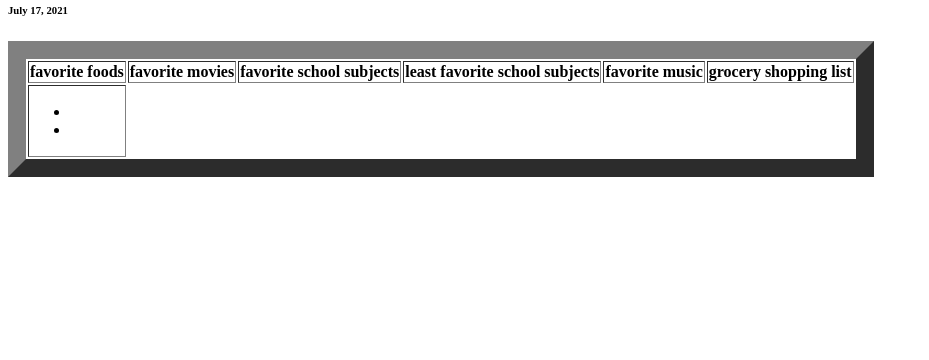
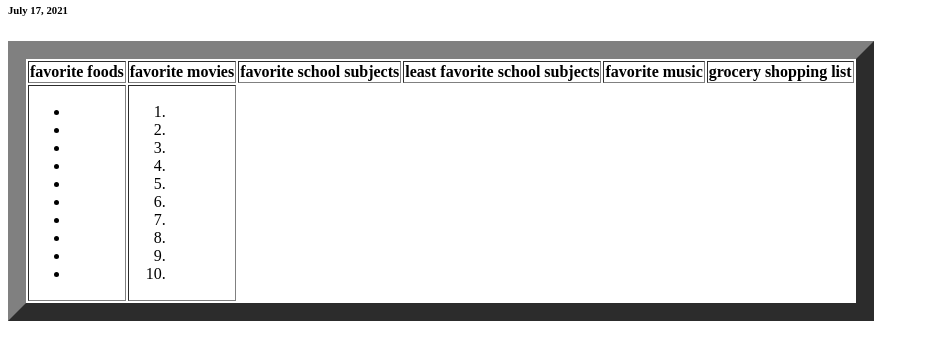
Before and after one commit to jaylenebatista/QCC-NYCEO-MC-2, a plain HTML site: page labs/Lab6/Lab6.html in a window 1280 px wide. Shown: the part 170-530 px from the top of the page, without its empty margins (0-929 px from the left). Drawn offline with Linux system fonts and the light colour scheme.

Commit message:
Update 7/21/2021

```diff
--- a/labs/Lab6/Lab6.html
+++ b/labs/Lab6/Lab6.html
@@ -22,8 +22,30 @@
       <ul>
       <li></li>
       <li></li>
+      <li></li>
+      <li></li>
+      <li></li>
+      <li></li>
+      <li></li>
+      <li></li>
+      <li></li>
+      <li></li>
     </ul>
   </td>
+  <td>
+    <ol>
+      <li></li>
+      <li></li>
+      <li></li>
+      <li></li>
+      <li></li>
+      <li></li>
+      <li></li>
+      <li></li>
+      <li></li>
+      <li></li>
+  </ol>
+</td>
   </tr>
 </table>
 </body>
```
Also changed, not shown: 3 other files.
